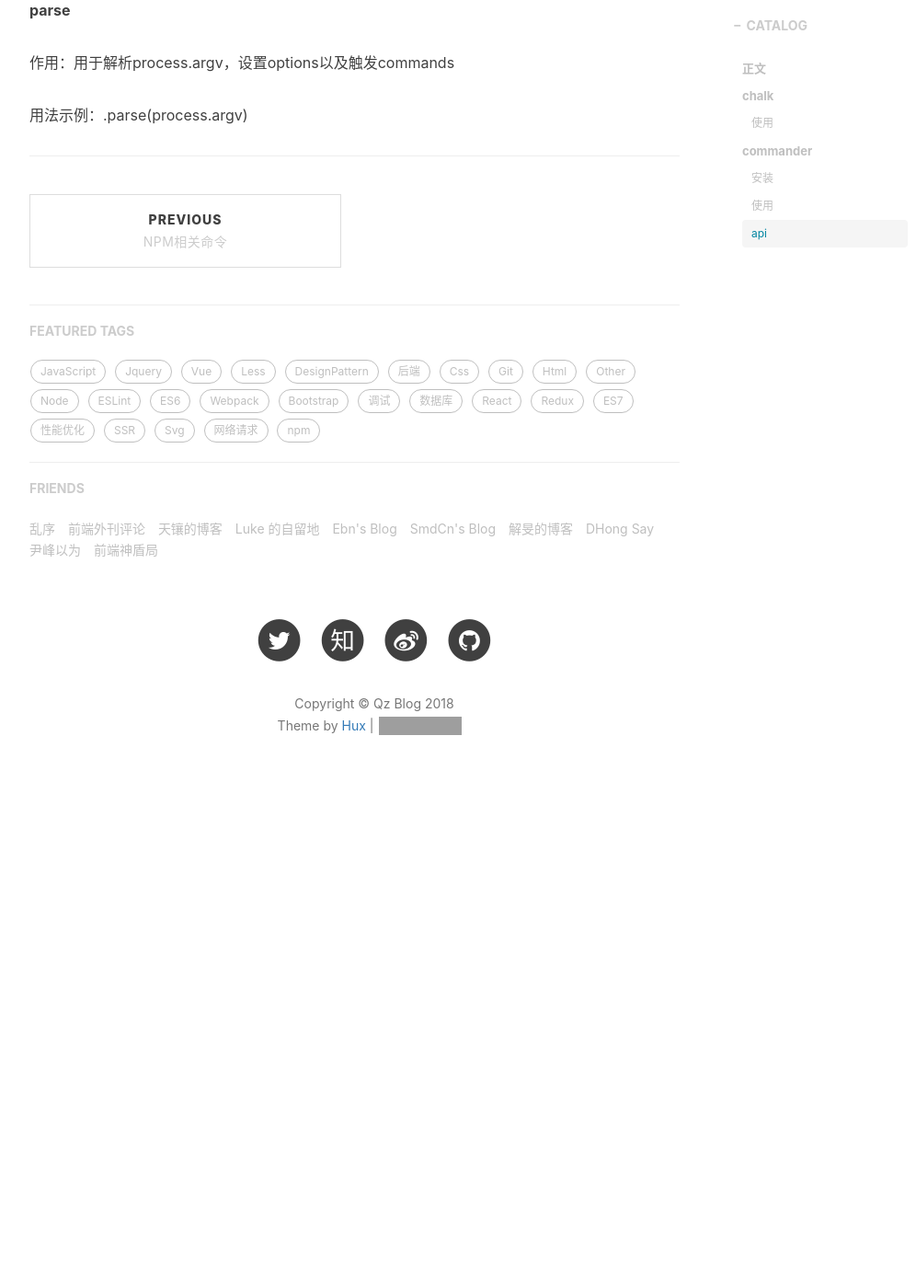
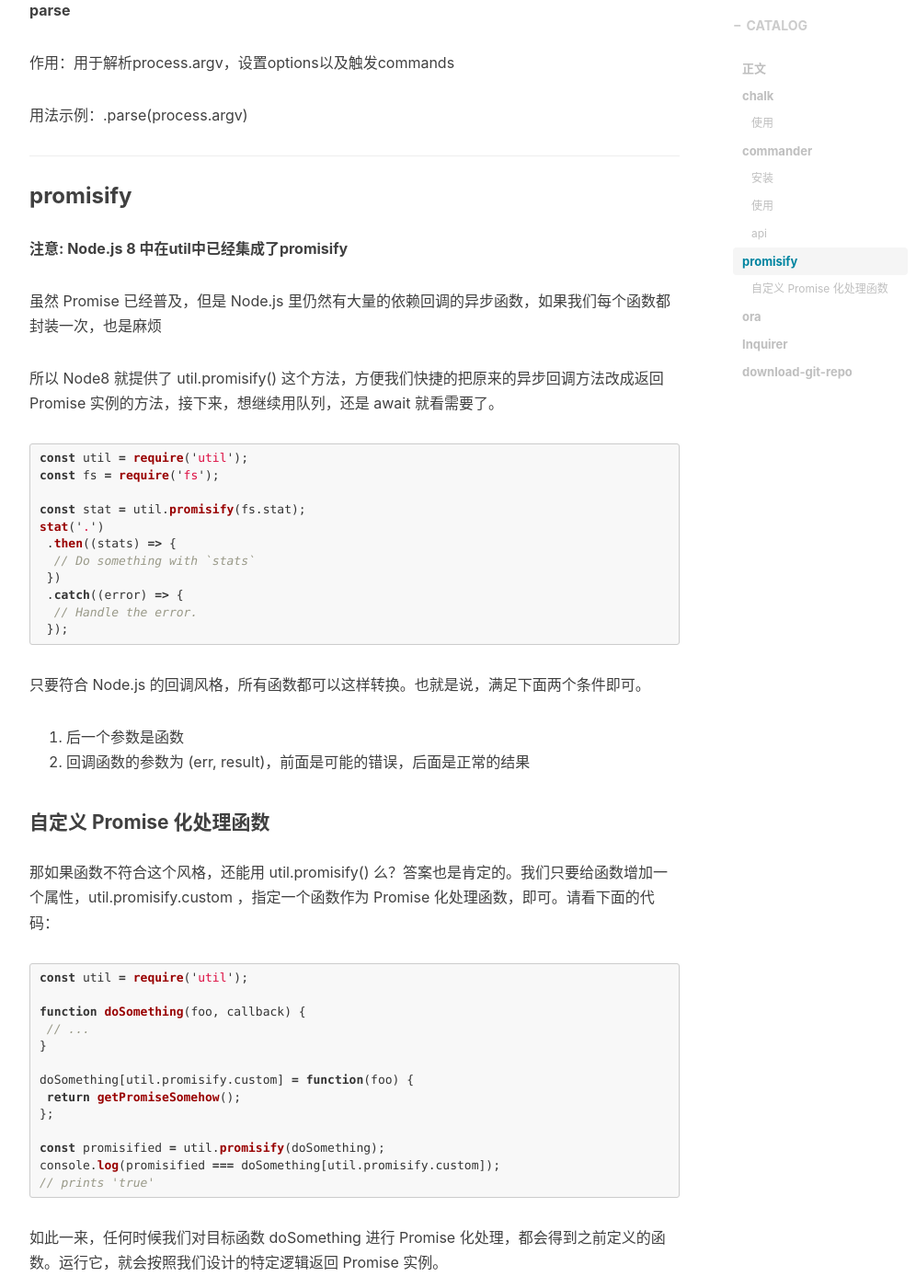
Before and after one commit to stephen-mi/QinZhen001.github.io, a Jekyll site: the page built from _posts/2018-11-19-npm常用的库-myblog.markdown, in a window 1280 px wide and 1400 px high, scrolled down 3544 px. Shown: the whole window at 92% size, without its empty margins (233-1229 px from the left). Built offline with Jekyll 4.4.1, drawn with Linux system fonts in a browser that asks for light colours; nearby versions of some CDN libraries; comment, search, counter and statistics services are not loaded; before the commit the page ends 4437 px from its top, so only the background shows below that; some of the changed text lies outside the part shown; grey boxes are pictures that could not be loaded.

Commit message:
qz commit

````diff
--- a/_posts/2018-11-19-npm常用的库-myblog.markdown
+++ b/_posts/2018-11-19-npm常用的库-myblog.markdown
@@ -155,3 +155,105 @@
 
 
 ----------
+
+
+
+### promisify
+**注意: Node.js 8 中在util中已经集成了promisify**
+
+
+虽然 Promise 已经普及，但是 Node.js 里仍然有大量的依赖回调的异步函数，如果我们每个函数都封装一次，也是麻烦
+
+
+所以 Node8 就提供了 util.promisify() 这个方法，方便我们快捷的把原来的异步回调方法改成返回 Promise 实例的方法，接下来，想继续用队列，还是 await 就看需要了。
+
+
+```javascript
+const util = require('util');
+const fs = require('fs');
+
+const stat = util.promisify(fs.stat);
+stat('.')
+ .then((stats) => {
+  // Do something with `stats`
+ })
+ .catch((error) => {
+  // Handle the error.
+ });
+ ```
+
+
+ 只要符合 Node.js 的回调风格，所有函数都可以这样转换。也就是说，满足下面两个条件即可。
+
+ 1. 后一个参数是函数
+ 2. 回调函数的参数为 (err, result)，前面是可能的错误，后面是正常的结果
+
+
+
+#### 自定义 Promise 化处理函数
+
+那如果函数不符合这个风格，还能用 util.promisify() 么？答案也是肯定的。我们只要给函数增加一个属性，util.promisify.custom ，指定一个函数作为 Promise 化处理函数，即可。请看下面的代码：
+
+```javascript
+const util = require('util');
+
+function doSomething(foo, callback) {
+ // ...
+}
+
+doSomething[util.promisify.custom] = function(foo) {
+ return getPromiseSomehow();
+};
+
+const promisified = util.promisify(doSomething);
+console.log(promisified === doSomething[util.promisify.custom]);
+// prints 'true'
+```
+
+如此一来，任何时候我们对目标函数 doSomething 进行 Promise 化处理，都会得到之前定义的函数。运行它，就会按照我们设计的特定逻辑返回 Promise 实例。
+
+我们就可以升级以前所有的异步回调函数了。
+
+
+
+### ora
+[https://www.npmjs.com/package/ora](https://www.npmjs.com/package/ora)
+
+Elegant terminal spinner
+
+
+```javascript
+const ora = require('ora');
+
+const spinner = ora('Loading unicorns').start();
+
+setTimeout(() => {
+    spinner.color = 'yellow';
+    spinner.text = 'Loading rainbows';
+}, 1000);
+```
+
+
+
+### Inquirer
+[https://www.npmjs.com/package/inquirer](https://www.npmjs.com/package/inquirer)
+
+A collection of common interactive command line user interfaces.
+
+```javascript
+var inquirer = require('inquirer');
+inquirer
+  .prompt([
+    /* Pass your questions in here */
+  ])
+  .then(answers => {
+    // Use user feedback for... whatever!!
+  });
+```
+
+
+
+### download-git-repo
+[https://www.npmjs.com/package/download-git-repo](https://www.npmjs.com/package/download-git-repo)
+
+Download and extract a git repository (GitHub, GitLab, Bitbucket) from node.
````
